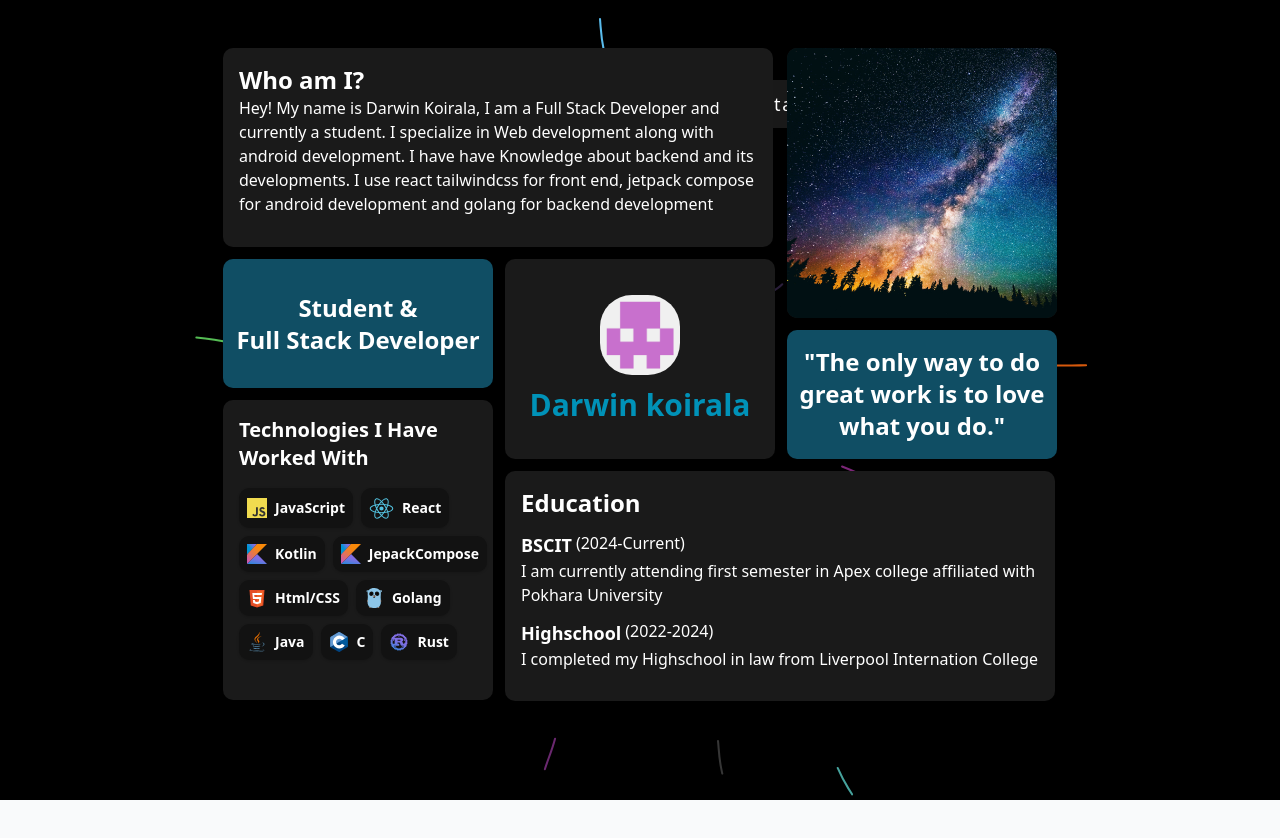
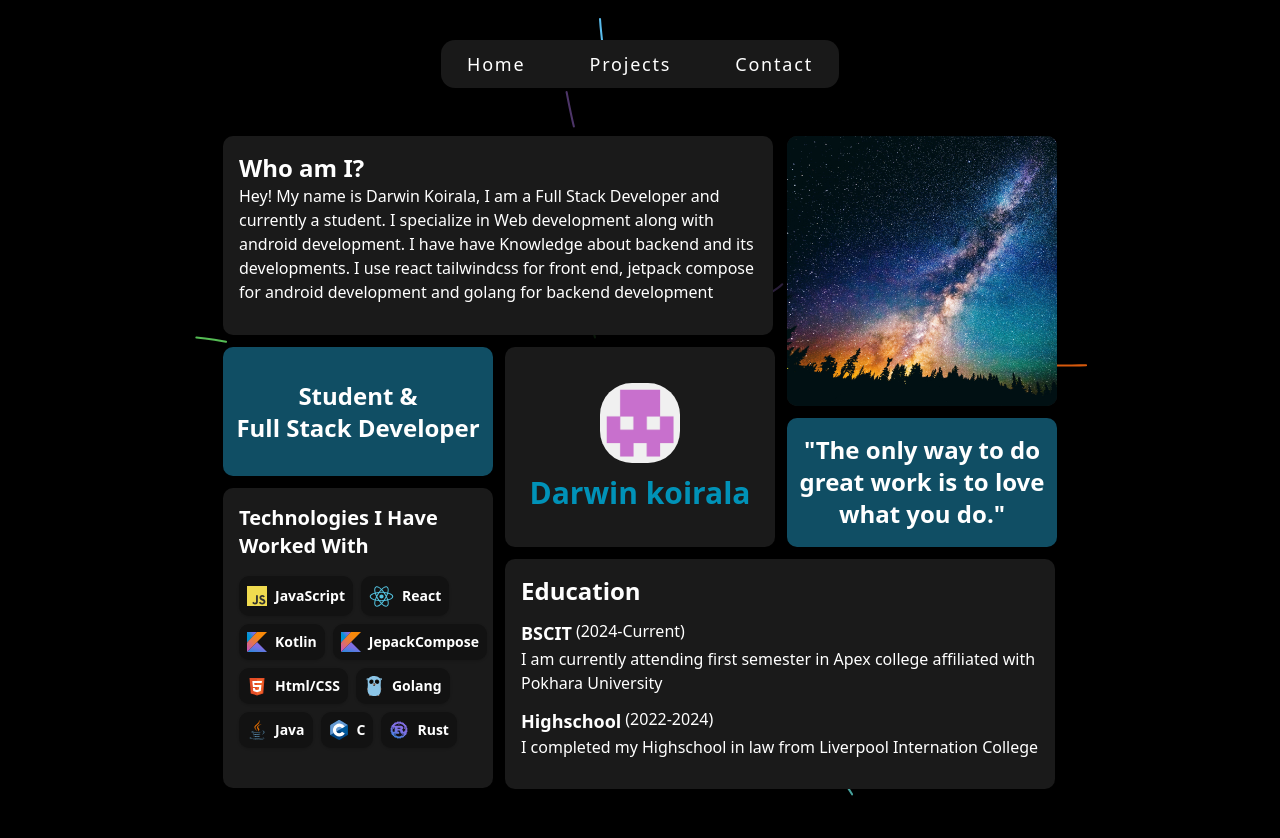
Before and after one commit to BatmanBoxer/potfolio, a Next.js app: page / in a window 1280 px wide. Shown: the top 838 px of the page. Before the commit the page ends 800 px from the top, so only its background shows below. Built offline with nearby package versions, Linux system fonts and the light colour scheme.

Commit message:
fixed nav bar

```diff
--- a/app/layout.js
+++ b/app/layout.js
@@ -26,8 +26,8 @@ export default function RootLayout({ children }) {
       <body
         className={`${geistSans.variable} ${geistMono.variable} antialiased bg-gray-50`}
       >
-        <nav className="w-full text-white flex justify-center items-center rounded-md shadow-lg mt-20 fixed z-10">
-          <ul className="flex w-fit space-x-8 bg-[#191919] p-2.5 rounded-xl ">
+        <nav className="w-full text-white flex justify-center items-center bg-black z-11">
+          <ul className="flex w-fit space-x-8 bg-[#191919] z-11 p-2.5 rounded-xl mt-10 ">
             <li className="group">
               <a
                 href="#"
--- a/next.config.mjs
+++ b/next.config.mjs
@@ -1,3 +1,5 @@
 /** @type {import('next').NextConfig} */
-const nextConfig = {};
+const nextConfig = {
+  output:"export",
+};
 export default nextConfig;
```
